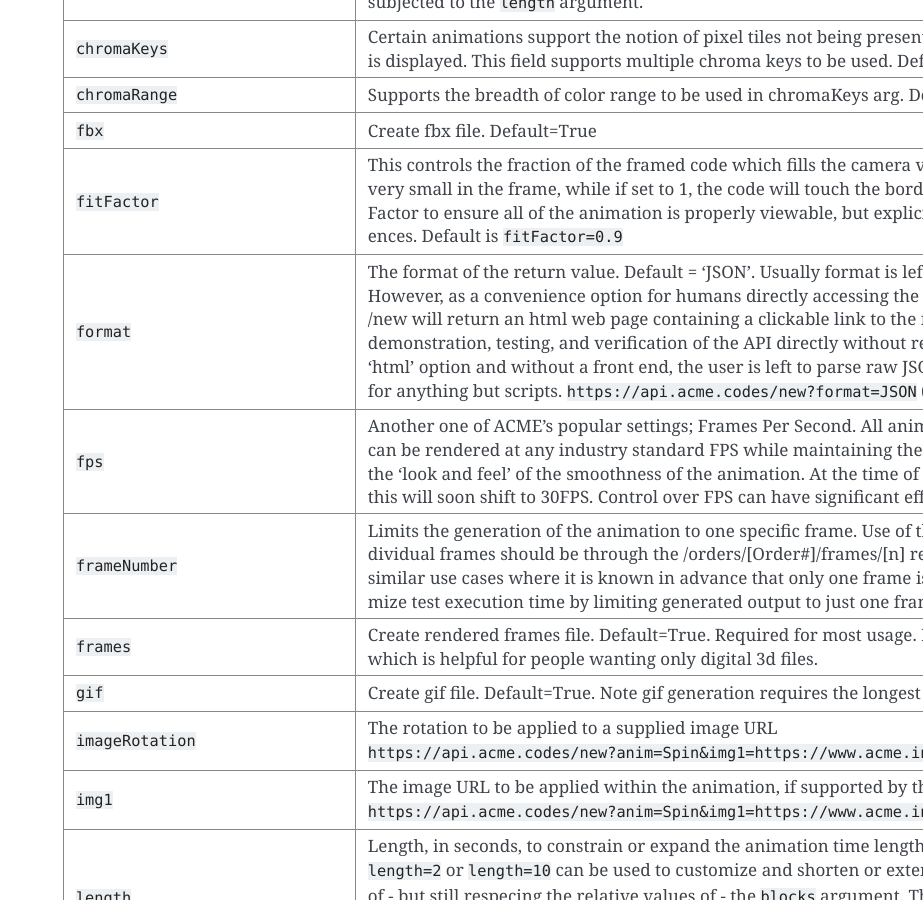
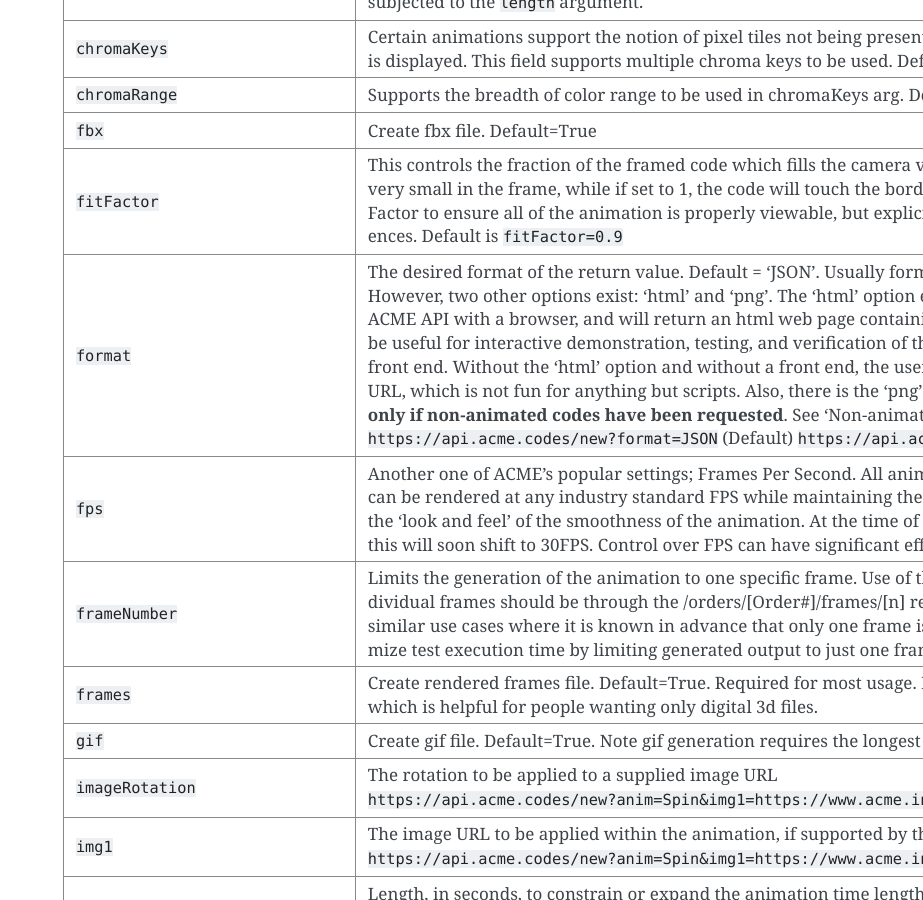
Before and after one commit to pcmillerAcme/docs, a Sphinx documentation site: the page built from source/new.rst, in a window 1280 px wide and 900 px high, scrolled down 1002 px. Shown: the whole window, without its empty margins (357-1280 px from the left). Built offline with Sphinx 7.4.7, drawn with Linux system fonts in a browser that asks for light colours.

Commit message:
Added notes on new png format option

```diff
--- a/source/new.rst
+++ b/source/new.rst
@@ -43,7 +43,7 @@
    * - ``fitFactor``
      - This controls the fraction of the framed code which fills the camera view. If set to a low values close to 0, the code will be very small in the frame, while if set to 1, the code will touch the borders. Note that some animations will alter the default fitFactor to ensure all of the animation is properly viewable, but explicit setting of fitFactor will override animation influences. Default is ``fitFactor=0.9``
    * - ``format``
-     - The format of the return value. Default = 'JSON'. Usually format is left undeclared in order inherit the default 'JSON'. However, as a convenience option for humans directly accessing the API, the 'html' option exists. If format set to 'html', /new will return an html web page containing a clickable link to the final gif product. This can be useful for interactive demonstration, testing, and verification of the API directly without relying on a more complex GUI front end. Without the 'html' option and without a front end, the user is left to parse raw JSON and manually assemble the URL, which is not fun for anything but scripts. ``https://api.acme.codes/new?format=JSON`` (Default) ``https://api.acme.codes/new?format=html``
+     - The desired format of the return value. Default = 'JSON'. Usually format is left undeclared in order inherit the default 'JSON'. However, two other options exist: 'html' and 'png'. The 'html' option exists for humans interatcing and learning about the ACME API with a browser, and will return an html web page containing a clickable link to the final order products. This can be useful for interactive demonstration, testing, and verification of the API directly without relying on a more complex GUI front end. Without the 'html' option and without a front end, the user is left to parse raw JSON and manually assemble the URL, which is not fun for anything but scripts. Also, there is the 'png' format option, which directly returns a png file format **only if non-animated codes have been requested**. See 'Non-animated Codes' for details.  ``https://api.acme.codes/new?format=JSON`` (Default) ``https://api.acme.codes/new?format=html``
    * - ``fps``
      - Another one of ACME's popular settings; Frames Per Second. All animations are defined in terms of time, so any animation can be rendered at any industry standard FPS while maintaining the same animation timing. The higher the FPS, the higher the 'look and feel' of the smoothness of the animation. At the time of this document's writing, the ACME default is 15FPS, but this will soon shift to 30FPS. Control over FPS can have significant effect over final animation file size, in particular gif files.
    * - ``frameNumber``
```
